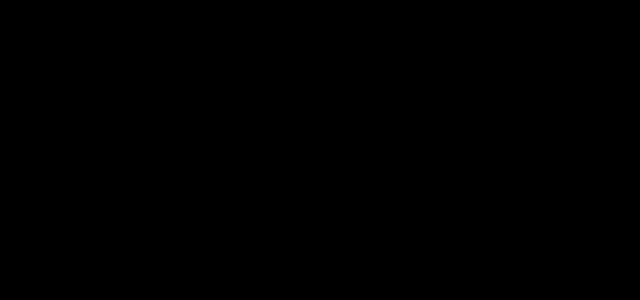
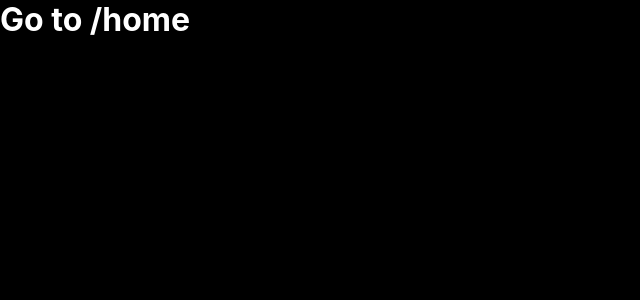
Before and after one commit to sanskarupa2003/unicognitogram, a React (Create React App) app in the folder CLIENT/reactfirst/: page / in a window 1280 px wide. Before the commit this address had no page. Shown: the top 300 px of the page, without its empty margins (0-640 px from the left). Built offline with nearby package versions, Linux system fonts and the light colour scheme; a web font is replaced by a local one.

Commit message:
added feed to the site final

```diff
--- a/CLIENT/reactfirst/src/index.js
+++ b/CLIENT/reactfirst/src/index.js
@@ -21,7 +21,7 @@ root.render(
     <Route path="/home/signup" element={<Signup/>}/>
     <Route path="/home/signin" element={<Signin/>}/>
     <Route path="/home/feed" element={<Feed/>}/>
-    <Route path="/*" element={<h1>page not found go to /home</h1> }/>
+    <Route path="/*" element={<h1 style={{ color: '#FFFFFF'}}>Go to /home</h1> }/>
 
   </Routes>
   </BrowserRouter>
```
